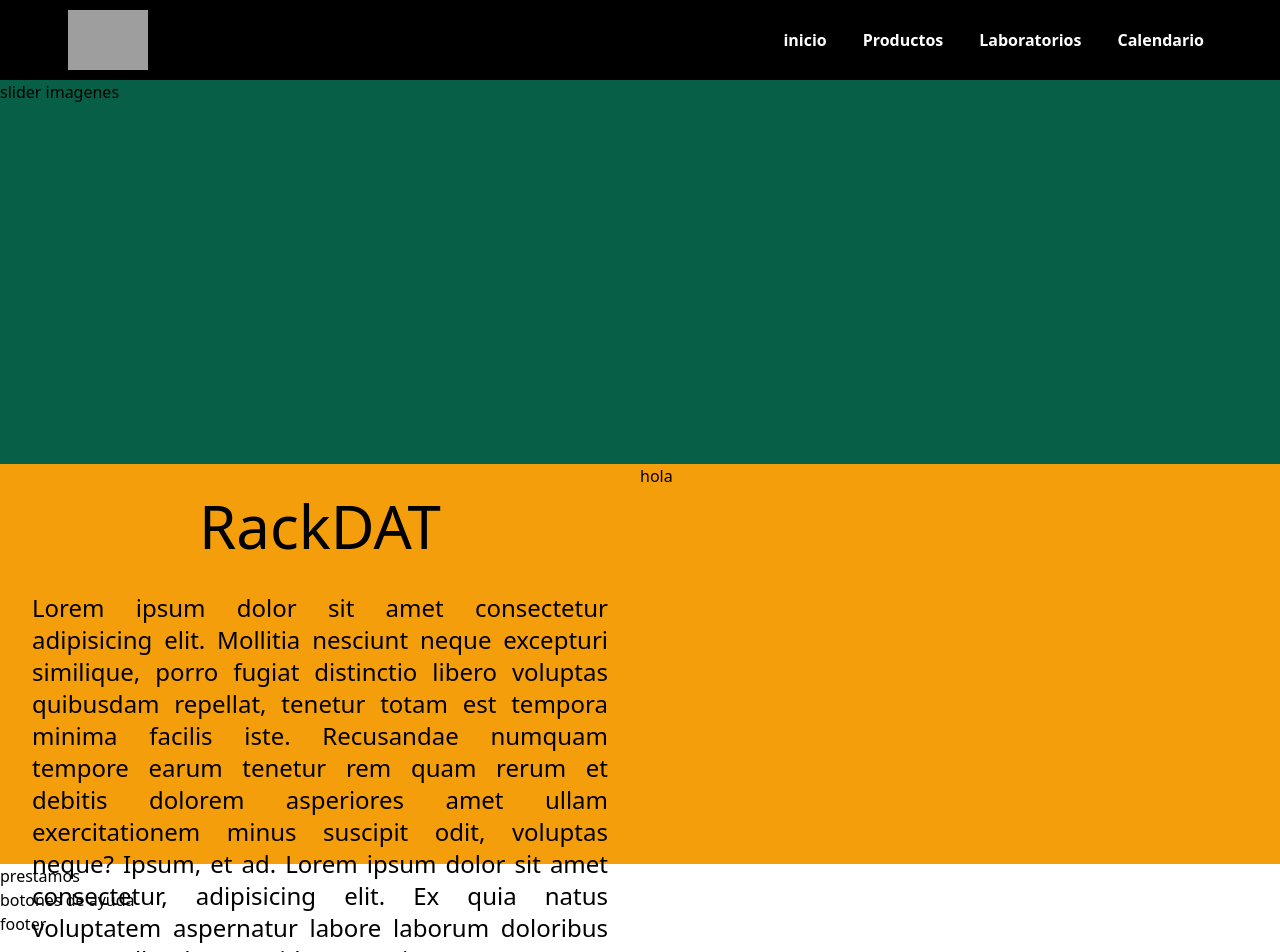
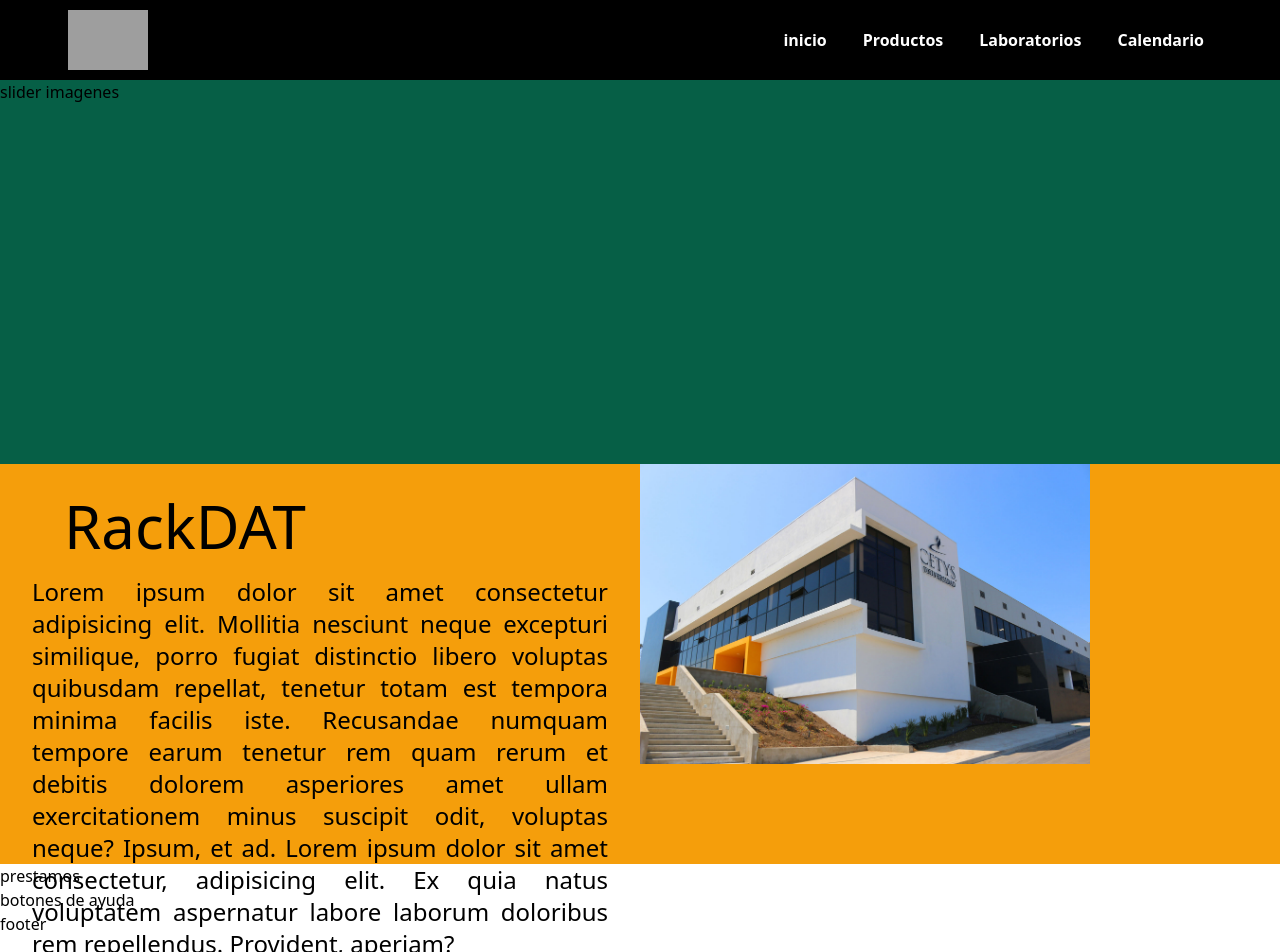
Before and after one commit to Clanie1/RackDAT, a React (Create React App) app: page /inicio in a window 1280 px wide. Shown: the top 952 px of the page. Built offline with nearby package versions, Linux system fonts and the light colour scheme; grey boxes are pictures that could not be loaded.

Commit message:
implementé imagen, aun hay que acomodarla

```diff
--- a/src/screens/Inicio.tsx
+++ b/src/screens/Inicio.tsx
@@ -1,16 +1,16 @@
 import NavBar from "../components/Comunes/NavBar";
-
+import gimnasio from "../img/gimnasio.jpg"
 const Inicio = () => {
   return (
     <div>
       <div className="bg-emerald-800 h-96">slider imagenes</div>
       <div className="bg-amber-500 h-[400px] flex flex-row grid-cols-2">
-        <div className="w-[50%] flex flex-col space-y-1">
-          <h1 className="text-6xl m-8 text-center">RackDAT</h1>
+        <div className="w-[50%] flex flex-col space-y-1 ">
+          <h1 className="text-6xl mt-8 mb-4 mx-16 text-left">RackDAT</h1>
           <p className="text-2xl mx-8 text-justify">Lorem ipsum dolor sit amet consectetur adipisicing elit. Mollitia nesciunt neque excepturi similique, porro fugiat distinctio libero voluptas quibusdam repellat, tenetur totam est tempora minima facilis iste. Recusandae numquam tempore earum tenetur rem quam rerum et debitis dolorem asperiores amet ullam exercitationem minus suscipit odit, voluptas neque? Ipsum, et ad. Lorem ipsum dolor sit amet consectetur, adipisicing elit. Ex quia natus voluptatem aspernatur labore laborum doloribus rem repellendus. Provident, aperiam?</p>
         </div>
-        <div className="w-[50%]">
-          hola
+        <div>
+          <img src={gimnasio} alt="Gimnasio CETYS" className="h-[300px]" />
         </div>
       </div>
       <div>prestamos</div>
```
